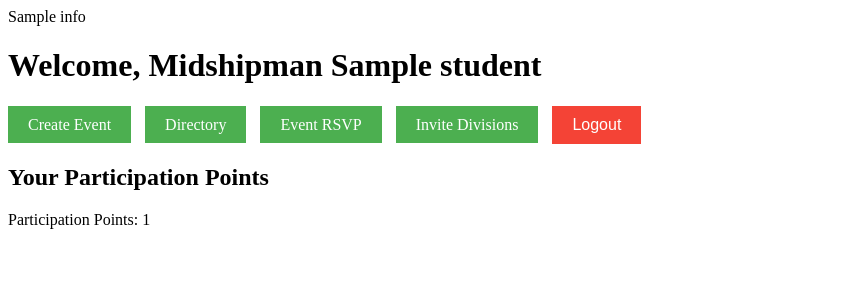
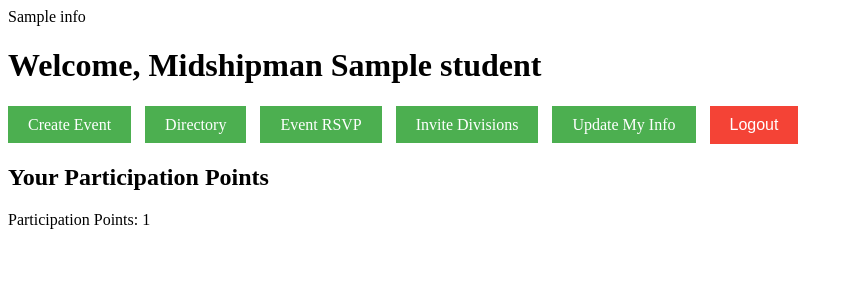
Before and after one commit to sarahpark2001/cs4111-project1, a Flask app: template webserver/templates/student_dashboard.html in a window 1280 px wide. Shown: the top 300 px of the page, without its empty margins (0-853 px from the left). Run offline with Flask 2, Linux system fonts and the light colour scheme; the template is opened without the code that fills it: most values are stand-ins (such as "Sample title", 1, 10 or a date in 2020); parts of the project's set-up code (start-up, migrations or seed data) failed here and were passed over.

Commit message:
edit info button added to student dashboard

```diff
--- a/webserver/templates/student_dashboard.html
+++ b/webserver/templates/student_dashboard.html
@@ -43,6 +43,7 @@
         <a href="/directory" class="button">Directory</a>
         <a href="/rsvp" class="button">Event RSVP</a>
         <a href="/invite" class="button">Invite Divisions</a>
+        <a href="/edit_student" class="button">Update My Info</a>
 
         <form action="/logout" method="post" style="display:inline;">
             <button type="submit" class="button" style="background-color: #f44336;">Logout</button>
```
